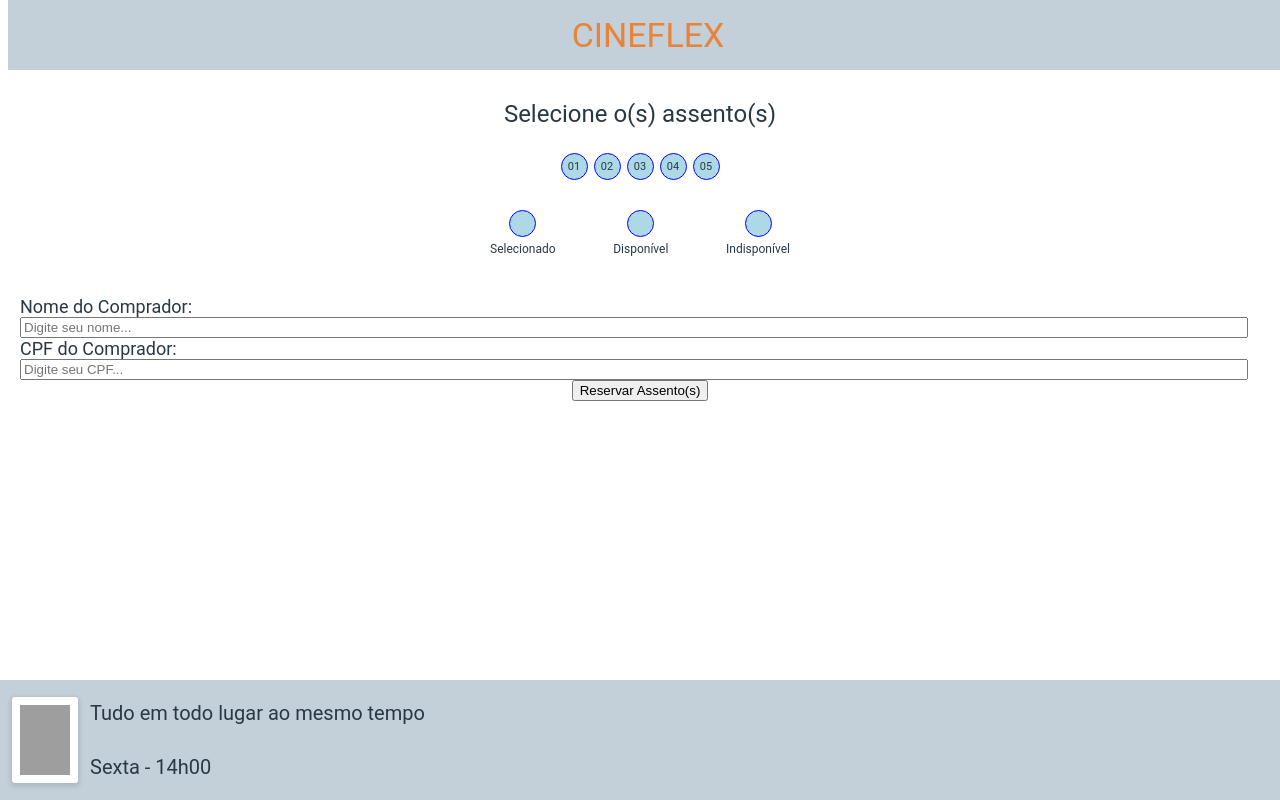
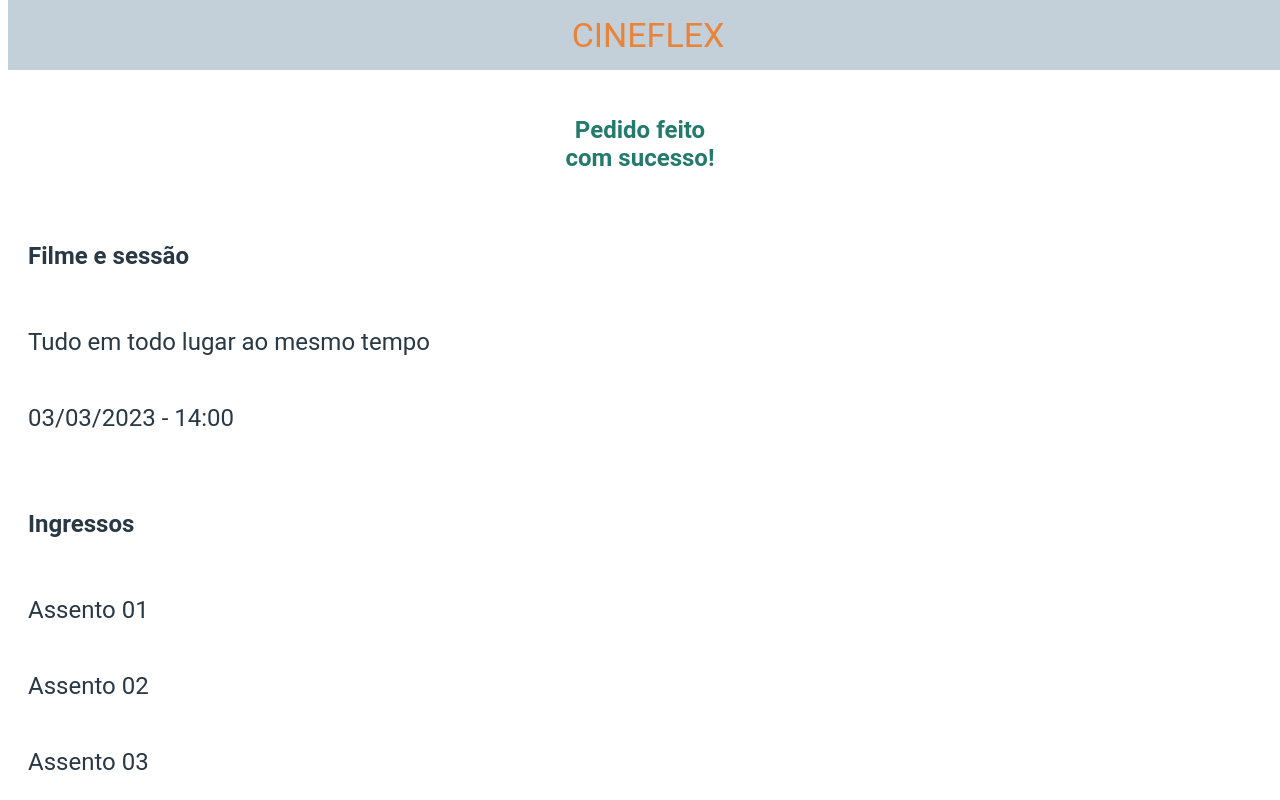
Before and after one commit to anapacker/projeto10-cineflex, a React (Vite) app: page /sessoes/1 in a window 1280 px wide. Shown: the top 800 px of the page. Built offline with nearby package versions, Linux system fonts and the light colour scheme; grey boxes are pictures that could not be loaded.

Commit message:
Ao clicar e um filme, o usuário será redirecionado para a rota'/sessoes/:idFilme'

```diff
--- a/src/App.jsx
+++ b/src/App.jsx
@@ -17,8 +17,8 @@ export default function App() {
       <Navbar />
       <Routes>
         <Route path='/' element={<HomePage />} />
-        <Route path='/sessoes/:idFilme' element={<SeatsPage />} />
-        <Route path='/assentos/:idSessao' element={<SuccessPage />} />
+        <Route path='/assentos/:idSessao' element={<SeatsPage />} />
+        <Route path='/sessoes/:idFilme' element={<SuccessPage />} />
 
       </Routes>
 
--- a/src/HomePage.jsx
+++ b/src/HomePage.jsx
@@ -1,6 +1,7 @@
 import axios from "axios"
 import { useEffect, useState } from "react"
 import styled from "styled-components"
+import { Link } from "react-router-dom"
 
 export default function HomePage() {
     const [infosFilme, setInfosFilme] = useState([])
@@ -29,9 +30,13 @@ export default function HomePage() {
             <ListContainer>
 
                 {infosFilme.map(imagem => (
-                    <MovieContainer key={imagem.id}>
-                        <img src={imagem.posterURL} alt="poster" />
-                    </MovieContainer>
+                    <Link to='/sessoes/:idFilme'>
+                        <MovieContainer key={imagem.id}>
+                            <img src={imagem.posterURL} alt="poster" />
+                        </MovieContainer>
+                    </Link>
+
+
                 )
                 )}
 
```
